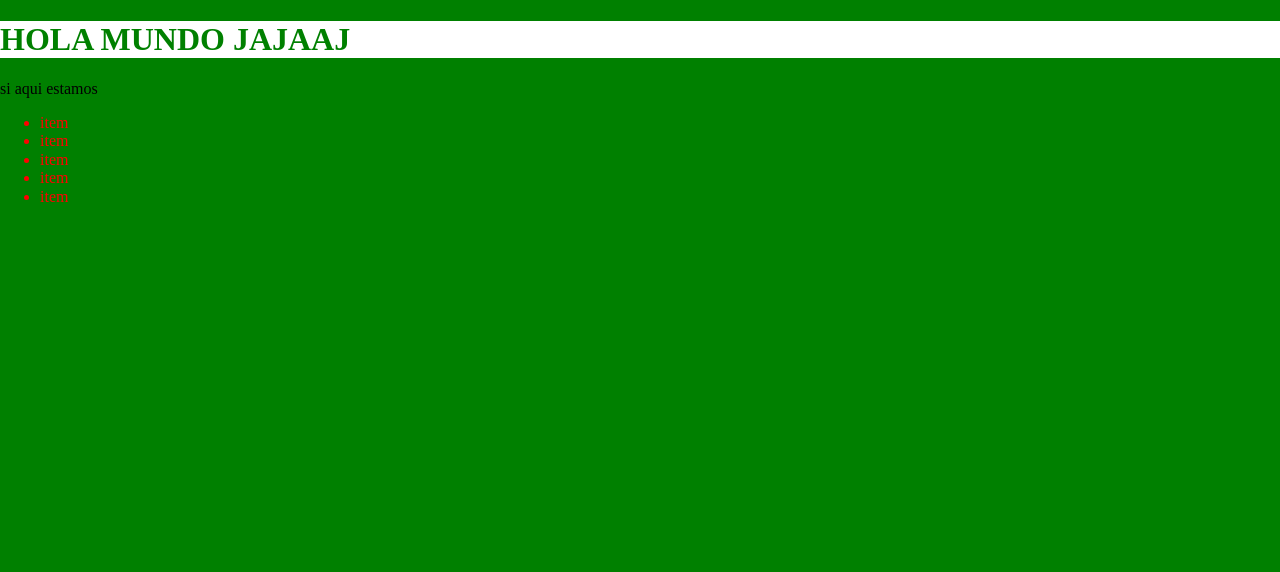
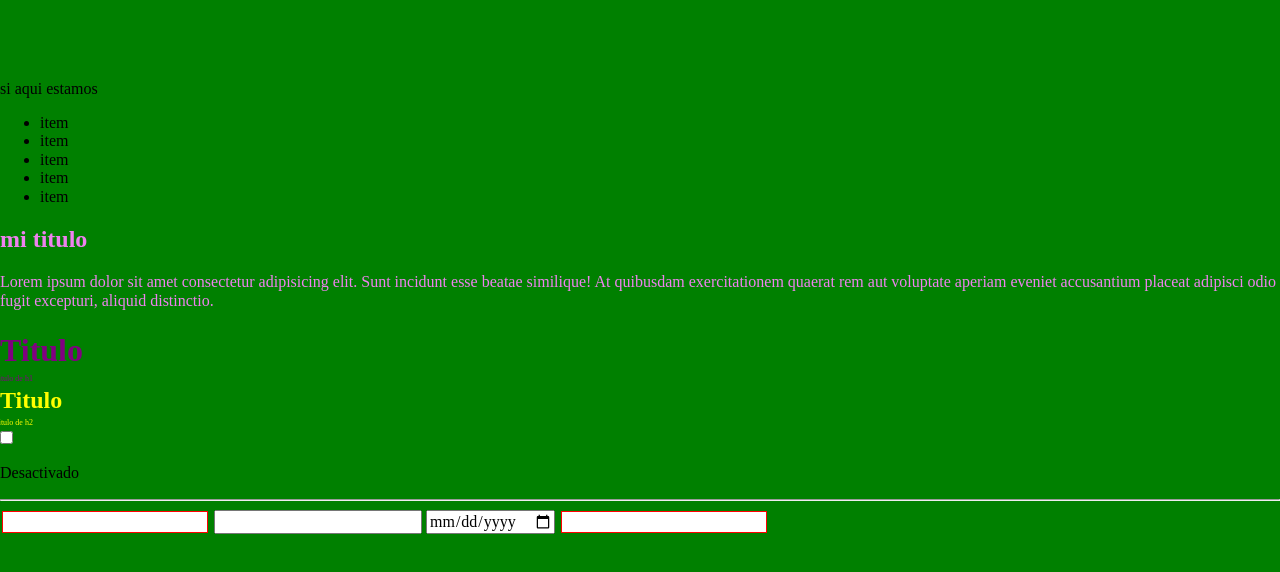
Before and after one commit to emanuelRiveraA/css-curso, a plain HTML site: page index.html in a window 1280 px wide. Drawn offline with Linux system fonts and the light colour scheme.

Commit message:
se modifico index.html y style.css

```diff
--- a/index.html
+++ b/index.html
@@ -13,12 +13,48 @@
     <h1>HOLA MUNDO JAJAAJ</h1>
     <p>si aqui estamos</p>
     <ul>
+        <li>item
+            <ul>
+                <li>subitem</li>
+                <li>subitem</li>
+                <li>subitem</li>
+                <li>subitem</li>
+            </ul>
+        </li>
         <li>item</li>
         <li>item</li>
         <li>item</li>
-        <li>item</li>
-        <li>item</li>
+        <li>item
+            <ul>
+                <li>subitem</li>
+                <li>subitem</li>
+                <li>subitem</li>
+                <li>subitem</li>
+            </ul>
+        </li>
     </ul>
 
+    <article>
+        <section>
+            <h2 class="title">mi titulo</h2>
+            <p class="parrafo">Lorem ipsum dolor sit amet consectetur adipisicing elit. Sunt incidunt esse beatae similique! At quibusdam exercitationem quaerat rem aut voluptate aperiam eveniet accusantium placeat adipisci odio fugit excepturi, aliquid distinctio.</p>
+        </section>
+    </article>
+
+    <h1 class="title-1">Titulo</h1>
+    <p class="subtitle">Subtitulo de h1</p>
+    <h2 class="title-2">Titulo</h2>
+    <p class="subtitle">Subtitulo de h2</p>
+    <br>
+    <input type="checkbox" name="" id="" class="check">
+    <p class="enabled">Activado</p>
+    <p class="disabled">Desactivado</p>
+    <hr>
+    <form action="">
+        <input required>
+        <input type="number" name="" id="">
+        <input type="date" name="" id="">
+        <input type="password" name="" id="" required>
+    </form>
 </body>
 </html>
--- a/style.css
+++ b/style.css
@@ -1,10 +1,8 @@
 /* variables css */
 :root{
     --color:green;
-}
-
-ul *{
-    color: red;
+    --color_title1:purple;
+    --color_title2:yellow;
 }
 
 body{
@@ -13,6 +11,71 @@ body{
 }
 
 h1{
-    background: white;
+    /* background: white; */
     color:var(--color);
 }
+/* selectores agrupados */
+.title,
+.parrafo{
+    color: violet;
+}
+/* hijos directos */
+li > ul{
+    display: none;
+}
+/* selectores descendiente caso concreto */
+li:hover ul{
+    display: block;
+}
+
+
+/*  */
+.title-1{
+    color: var(--color_title1);
+}
+
+.title-2{
+    color: var(--color_title2);
+}
+
+.subtitle{
+    font-size: .5em;
+    margin: -2em;
+}
+
+/* selector hermano siguiente (solo busca el siguiente)*/
+.title-1 + .subtitle {
+    color: var(--color_title1);
+}
+
+.title-2 + .subtitle{
+    color: var(--color_title2);
+}
+/*  */
+
+/*  */
+/* selector hermanos siguientes(busca todos los demas) */
+
+.enabled{
+    display: none;
+}
+
+.check:checked ~ .enabled{
+    display: block;
+}
+
+.check:checked ~ .disabled{
+    display: none;
+}
+/*  */
+
+/*  */
+/* selectores de atributo */
+[type="email"]{
+    border: 1px solid beige;
+}
+
+[required]{
+    border: .1em solid red;
+    margin: 2px;
+}
```
